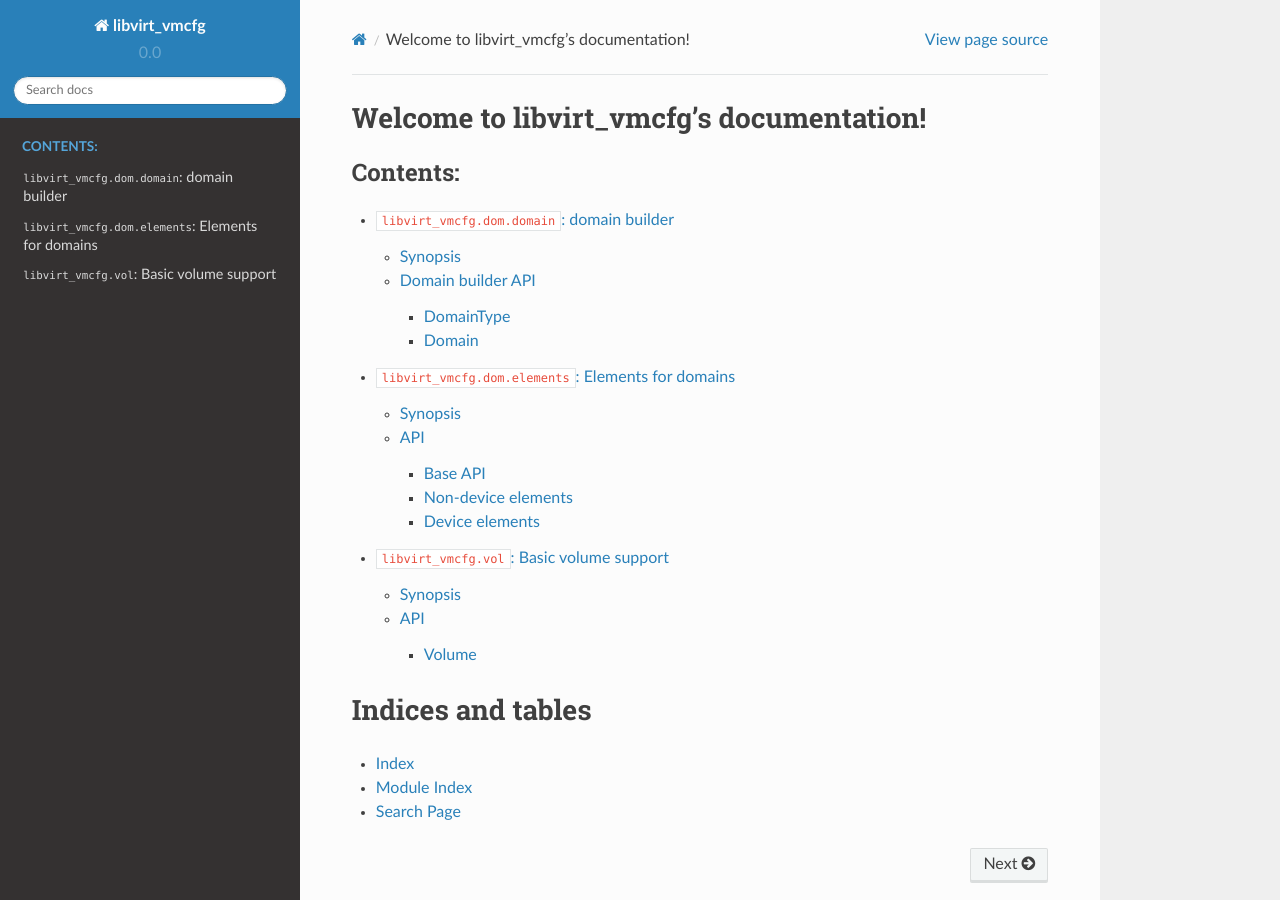
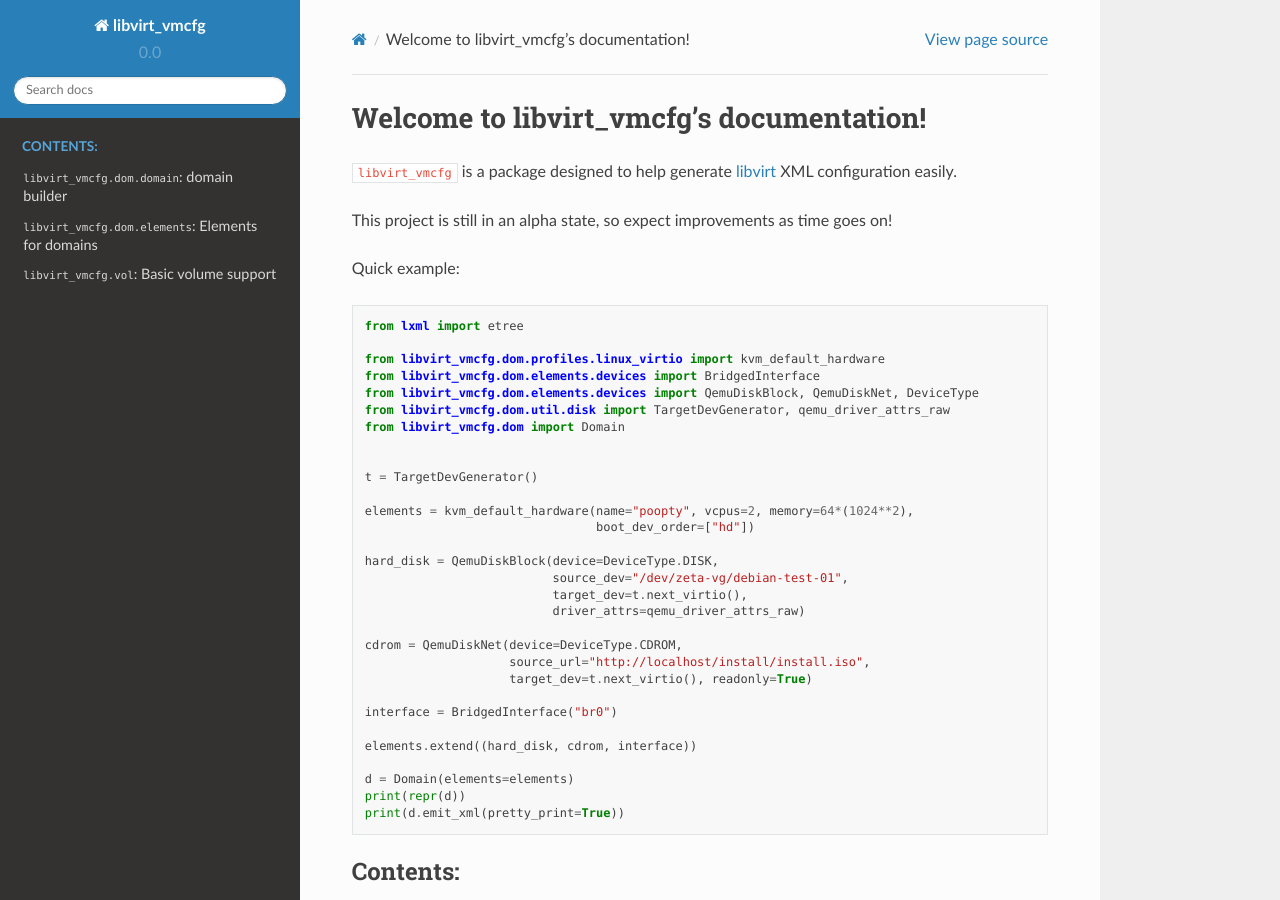
Before and after one commit to Elizafox/libvirt_vmcfg, a Sphinx documentation site: the page built from docs/source/index.rst, in a window 1280 px wide and 900 px high. Built offline with Sphinx 7.4.7 and the Read the Docs theme 2.0.0, drawn with Linux system fonts in a browser that asks for light colours.

Commit message:
Make index.rst better

```diff
--- a/docs/source/index.rst
+++ b/docs/source/index.rst
@@ -3,8 +3,50 @@
    You can adapt this file completely to your liking, but it should at least
    contain the root `toctree` directive.
 
+.. _`libvirt`: https://libvirt.org/
+
 Welcome to libvirt_vmcfg's documentation!
 =========================================
+``libvirt_vmcfg`` is a package designed to help generate `libvirt`_ XML
+configuration easily.
+
+This project is still in an alpha state, so expect improvements as time goes
+on!
+
+Quick example:
+
+.. code-block:: python
+
+   from lxml import etree
+
+   from libvirt_vmcfg.dom.profiles.linux_virtio import kvm_default_hardware
+   from libvirt_vmcfg.dom.elements.devices import BridgedInterface
+   from libvirt_vmcfg.dom.elements.devices import QemuDiskBlock, QemuDiskNet, DeviceType
+   from libvirt_vmcfg.dom.util.disk import TargetDevGenerator, qemu_driver_attrs_raw
+   from libvirt_vmcfg.dom import Domain
+
+
+   t = TargetDevGenerator()
+
+   elements = kvm_default_hardware(name="poopty", vcpus=2, memory=64*(1024**2),
+                                   boot_dev_order=["hd"])
+
+   hard_disk = QemuDiskBlock(device=DeviceType.DISK,
+                             source_dev="/dev/zeta-vg/debian-test-01",
+                             target_dev=t.next_virtio(),
+                             driver_attrs=qemu_driver_attrs_raw)
+
+   cdrom = QemuDiskNet(device=DeviceType.CDROM,
+                       source_url="http://localhost/install/install.iso",
+                       target_dev=t.next_virtio(), readonly=True)
+
+   interface = BridgedInterface("br0")
+
+   elements.extend((hard_disk, cdrom, interface))
+
+   d = Domain(elements=elements)
+   print(repr(d))
+   print(d.emit_xml(pretty_print=True))
 
 .. toctree::
    :maxdepth: 3
```
